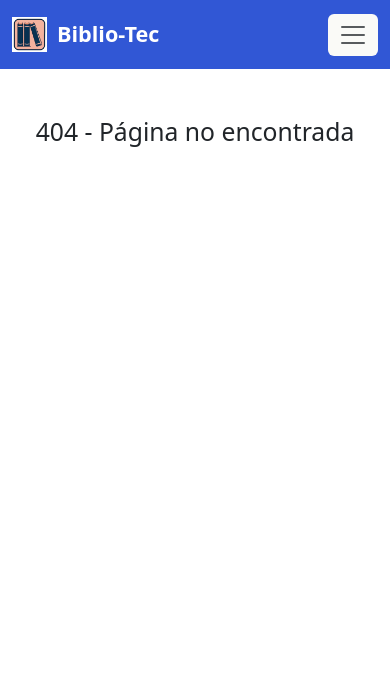
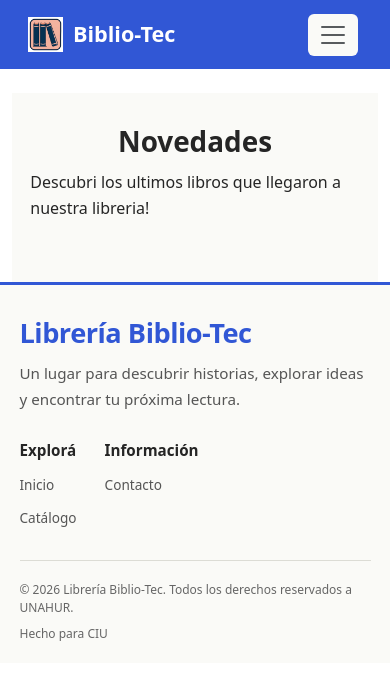
Before and after one commit to Pawlil/tp1-frontend, a React (Vite) app: page /novedades in a window 390 px wide. Before the commit this address had no page. Shown: the top 680 px of the page. Built offline with nearby package versions, Linux system fonts and the light colour scheme.

Commit message:
Addicion de pagina novedades, creacion de footer, arregle responsividad de la navbar

```diff
--- a/src/App.jsx
+++ b/src/App.jsx
@@ -1,11 +1,13 @@
 
 import { Routes, Route } from 'react-router-dom';
 import Navbar from './components/Navbar';
+import Footer from './components/Footer'
 import Home from './pages/Home';
 import Products from './pages/Products';
 import ProductDetail from './pages/ProductDetail';
 import Cart from './pages/Cart';
 import Contact from './pages/Contact';
+import Nesw from './pages/news';
 
 function App() {
   return (
@@ -15,6 +17,7 @@ function App() {
         <Routes>
           <Route path="/" element={<Home />} />
           <Route path="/productos" element={<Products />} />
+          <Route path="/novedades" element={<Nesw />} />
           <Route path="/producto/:id" element={<ProductDetail />} />
           <Route path="/carrito" element={<Cart />} />
           <Route path="/contacto" element={<Contact />} />
@@ -28,6 +31,7 @@ function App() {
           />
         </Routes>
       </main>
+      <Footer/>
     </>
   );
 }
--- /dev/null
+++ b/src/components/Footer.css
@@ -0,0 +1,135 @@
+
+.footer {
+  margin-top: auto;
+  background-color: #FAFAF7;
+  color: #252525;
+  border-top: 3px solid #3157D5;
+  padding: 40px 6% 0;
+}
+
+
+.footer__content {
+  display: flex;
+  justify-content: space-between;
+  align-items: flex-start;
+  gap: 40px;
+  max-width: 1200px;
+  margin: 0 auto;
+  padding-bottom: 32px;
+}
+
+
+.footer__brand {
+  max-width: 320px;
+}
+
+.footer__logo {
+  color: #3157D5;
+  font-size: 1.7rem;
+  font-weight: 700;
+  margin: 0 0 12px;
+  letter-spacing: -0.5px;
+}
+
+.footer__brand p {
+  color: #555555;
+  font-size: 0.95rem;
+  line-height: 1.7;
+  margin: 0;
+}
+
+
+.footer__links {
+  display: flex;
+  gap: 70px;
+}
+
+.footer__column {
+  display: flex;
+  flex-direction: column;
+  align-items: flex-start;
+  gap: 12px;
+}
+
+.footer__column h3 {
+  color: #252525;
+  font-size: 1rem;
+  font-weight: 700;
+  margin: 0 0 4px;
+}
+
+.footer__column a {
+  color: #555555;
+  font-size: 0.9rem;
+  text-decoration: none;
+  transition: color 0.2s ease;
+}
+
+.footer__column a:hover {
+  color: #3157D5;
+}
+
+
+.footer__bottom {
+  display: flex;
+  justify-content: space-between;
+  align-items: center;
+  gap: 16px;
+  max-width: 1200px;
+  margin: 0 auto;
+  padding: 20px 0;
+  border-top: 1px solid #DCDCD5;
+}
+
+.footer__bottom p {
+  color: #666666;
+  font-size: 0.8rem;
+  line-height: 1.5;
+  margin: 0;
+}
+
+/* Reesposivee*/
+@media (max-width: 768px) {
+  .footer {
+    padding: 32px 5% 0;
+  }
+
+  .footer__content {
+    flex-direction: column;
+    gap: 28px;
+  }
+
+  .footer__brand {
+    max-width: 100%;
+  }
+
+  .footer__links {
+    width: 100%;
+    justify-content: flex-start;
+    gap: 48px;
+  }
+
+  .footer__bottom {
+    flex-direction: column;
+    align-items: flex-start;
+    gap: 8px;
+  }
+}
+/*Por si las moscas jiji*/
+@media (max-width: 400px) {
+  .footer__links {
+    gap: 28px;
+  }
+
+  .footer__column h3 {
+    font-size: 0.95rem;
+  }
+
+  .footer__column a {
+    font-size: 0.85rem;
+  }
+
+  .footer__bottom p {
+    font-size: 0.75rem;
+  }
+}
--- /dev/null
+++ b/src/components/Footer.jsx
@@ -0,0 +1,38 @@
+
+import "./Footer.css";
+
+function Footer() {
+  return (
+    <footer className="footer">
+      <div className="footer__content">
+        <section className="footer__brand">
+          <h2 className="footer__logo">Librería Biblio-Tec</h2>
+          <p>
+            Un lugar para descubrir historias,
+            explorar ideas y encontrar tu próxima lectura.
+          </p>
+        </section>
+
+        <nav className="footer__links" aria-label="Enlaces del pie de página">
+          <div className="footer__column">
+            <h3>Explorá</h3>
+            <a href="/">Inicio</a>
+            <a href="/productos">Catálogo</a>
+          </div>
+
+          <div className="footer__column">
+            <h3>Información</h3>
+            <a href="/contacto">Contacto</a>
+          </div>
+        </nav>
+      </div>
+
+      <div className="footer__bottom">
+        <p>© 2026 Librería Biblio-Tec. Todos los derechos reservados a UNAHUR.</p>
+        <p>Hecho para CIU</p>
+      </div>
+    </footer>
+  );
+}
+
+export default Footer;
--- a/src/components/navBar.css
+++ b/src/components/navBar.css
@@ -2,7 +2,8 @@
 
 .custom-navbar {
   background-color: #3157D5;
-  padding: 12px 0;
+  padding: 12px 16px;
+  box-sizing: border-box;
 }
 
 
@@ -99,6 +100,11 @@
 
 
 @media (max-width: 991.98px) {
+  .custom-navbar .navbar-toggle-custom {
+    margin-right: 4px;
+    flex-shrink: 0;
+  }
+
   .custom-navbar .navbar-links {
     align-items: stretch;
     gap: 4px;
--- a/src/index.css
+++ /dev/null
@@ -1,111 +0,0 @@
-:root {
-  --text: #6b6375;
-  --text-h: #08060d;
-  --bg: #fff;
-  --border: #e5e4e7;
-  --code-bg: #f4f3ec;
-  --accent: #aa3bff;
-  --accent-bg: rgba(170, 59, 255, 0.1);
-  --accent-border: rgba(170, 59, 255, 0.5);
-  --social-bg: rgba(244, 243, 236, 0.5);
-  --shadow:
-    rgba(0, 0, 0, 0.1) 0 10px 15px -3px, rgba(0, 0, 0, 0.05) 0 4px 6px -2px;
-
-  --sans: system-ui, 'Segoe UI', Roboto, sans-serif;
-  --heading: system-ui, 'Segoe UI', Roboto, sans-serif;
-  --mono: ui-monospace, Consolas, monospace;
-
-  font: 18px/145% var(--sans);
-  letter-spacing: 0.18px;
-  color-scheme: light dark;
-  color: var(--text);
-  background: var(--bg);
-  font-synthesis: none;
-  text-rendering: optimizeLegibility;
-  -webkit-font-smoothing: antialiased;
-  -moz-osx-font-smoothing: grayscale;
-
-  @media (max-width: 1024px) {
-    font-size: 16px;
-  }
-}
-
-@media (prefers-color-scheme: dark) {
-  :root {
-    --text: #9ca3af;
-    --text-h: #f3f4f6;
-    --bg: #16171d;
-    --border: #2e303a;
-    --code-bg: #1f2028;
-    --accent: #c084fc;
-    --accent-bg: rgba(192, 132, 252, 0.15);
-    --accent-border: rgba(192, 132, 252, 0.5);
-    --social-bg: rgba(47, 48, 58, 0.5);
-    --shadow:
-      rgba(0, 0, 0, 0.4) 0 10px 15px -3px, rgba(0, 0, 0, 0.25) 0 4px 6px -2px;
-  }
-
-  #social .button-icon {
-    filter: invert(1) brightness(2);
-  }
-}
-
-body {
-  margin: 0;
-}
-
-#root {
-  width: 1126px;
-  max-width: 100%;
-  margin: 0 auto;
-  text-align: center;
-  border-inline: 1px solid var(--border);
-  min-height: 100svh;
-  display: flex;
-  flex-direction: column;
-  box-sizing: border-box;
-}
-
-h1,
-h2 {
-  font-family: var(--heading);
-  font-weight: 500;
-  color: var(--text-h);
-}
-
-h1 {
-  font-size: 56px;
-  letter-spacing: -1.68px;
-  margin: 32px 0;
-  @media (max-width: 1024px) {
-    font-size: 36px;
-    margin: 20px 0;
-  }
-}
-h2 {
-  font-size: 24px;
-  line-height: 118%;
-  letter-spacing: -0.24px;
-  margin: 0 0 8px;
-  @media (max-width: 1024px) {
-    font-size: 20px;
-  }
-}
-p {
-  margin: 0;
-}
-
-code,
-.counter {
-  font-family: var(--mono);
-  display: inline-flex;
-  border-radius: 4px;
-  color: var(--text-h);
-}
-
-code {
-  font-size: 15px;
-  line-height: 135%;
-  padding: 4px 8px;
-  background: var(--code-bg);
-}
--- /dev/null
+++ b/src/pages/News.css
@@ -0,0 +1,16 @@
+.novedades {
+  flex: 1;
+  padding: 32px 5%;
+  background-color: #FAFAF7;
+  color: #252525;
+}
+
+.novedades-titulo {
+  margin-bottom: 12px;
+  font-weight: 700;
+}
+
+.novedades-descripcion {
+  margin-bottom: 28px;
+  line-height: 1.6;
+}
--- /dev/null
+++ b/src/pages/News.jsx
@@ -0,0 +1,13 @@
+import './News.css'
+
+const Nesw = () => {
+  return (
+    <main className="novedades">
+      <h1 className="novedades-titulo text-center">Novedades</h1>
+      <p className="novedades-descripcion">Descubri los ultimos libros que llegaron a nuestra libreria!</p>
+    </main>
+
+  );
+};
+
+export default Nesw;
--- a/src/pages/Products.css
+++ b/src/pages/Products.css
@@ -3,6 +3,11 @@
   grid-template-columns: repeat(4, minmax(0, 1fr));
   gap: 20px;
   padding: 20px;
+}
+
+.titulo{
+  margin-bottom: 12px;
+  font-weight: 700;
 }
 
 @media (max-width: 900px) {
--- a/src/pages/Products.jsx
+++ b/src/pages/Products.jsx
@@ -39,7 +39,7 @@ function Products() {
 
   return (
     <main>
-      <h1 className="text-center">Nuestro catálogo</h1>
+      <h1 className="titulo text-center">Nuestro catálogo</h1>
 
       <div className="container my-4">
         <input
```
Also changed, not shown: src/pages/Home.jsx (line endings or trailing spaces).
